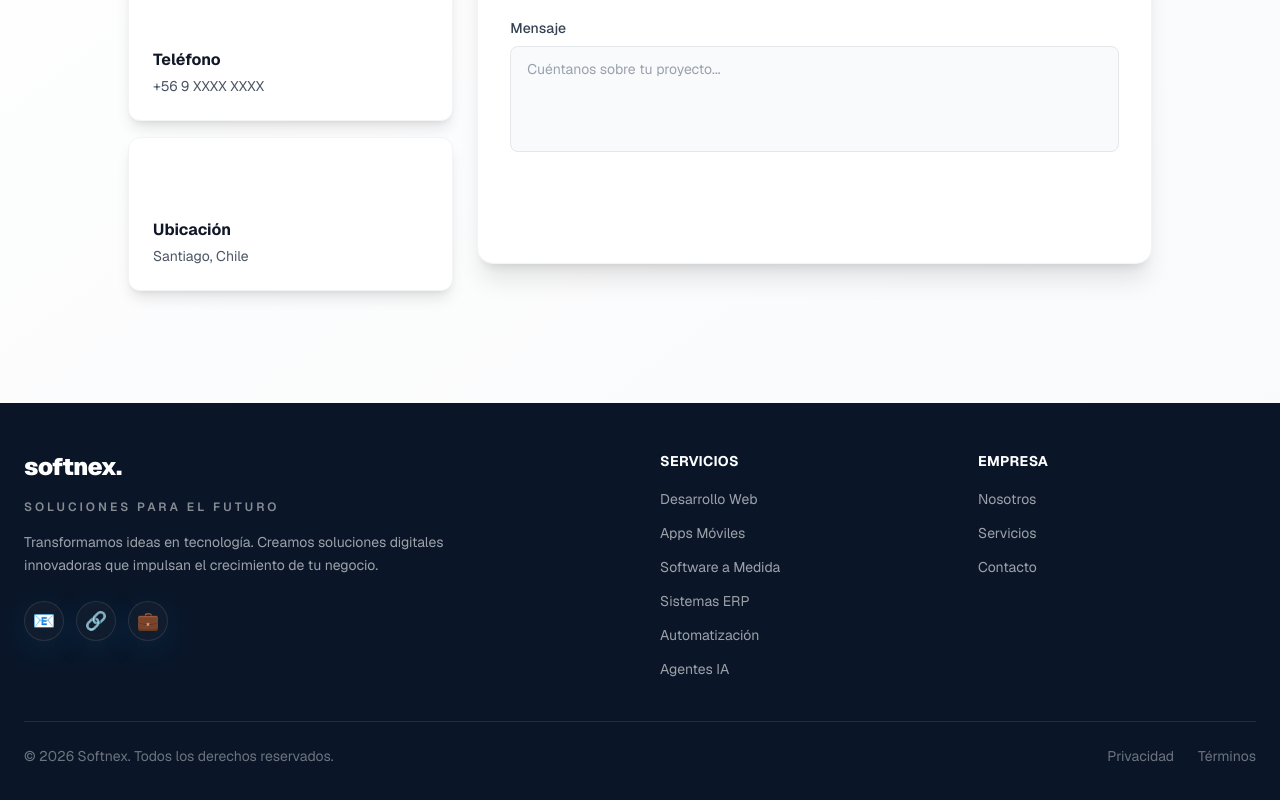
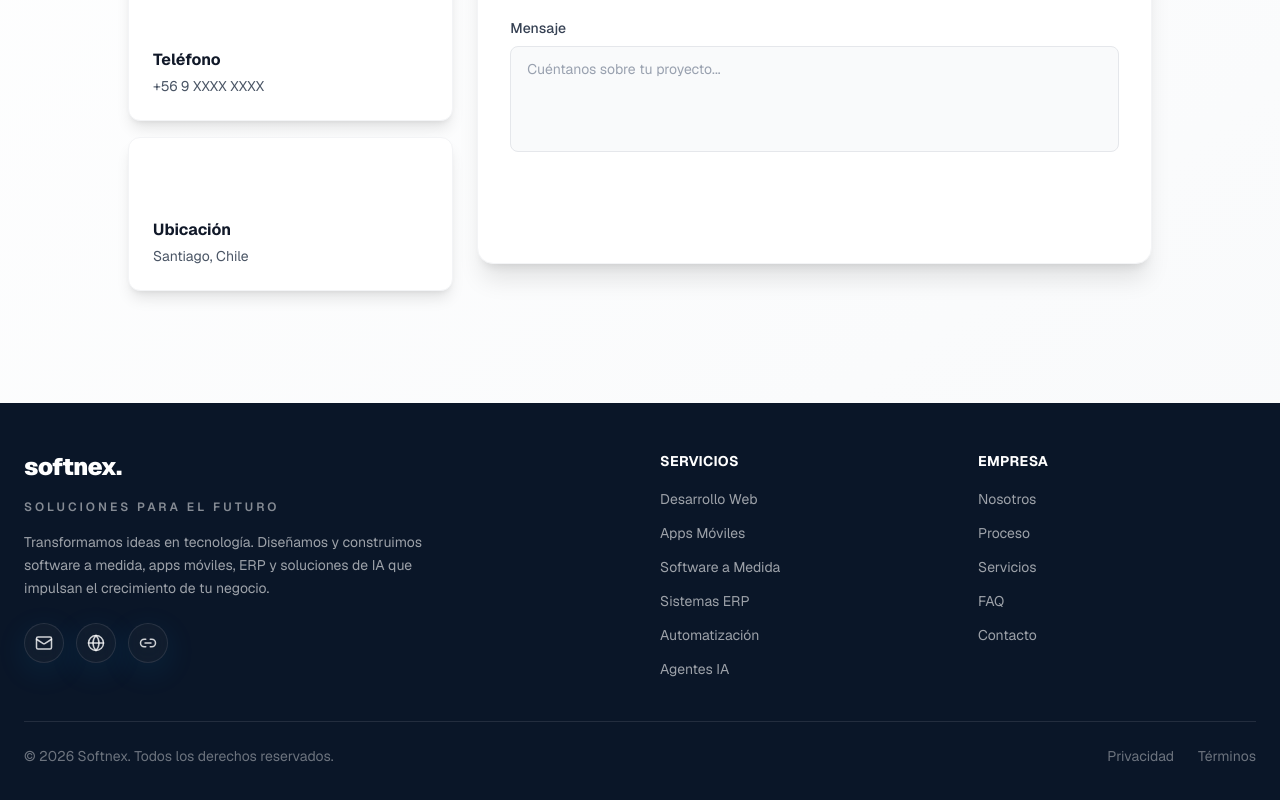
Before and after one commit to hernanazocar/softnex, a Next.js app: page / in a window 1280 px wide. Shown: the part 3430-4230 px from the top of the page. Built offline with nearby package versions, Linux system fonts and the light colour scheme.

Commit message:
feat(footer): reemplazar emojis por iconos lucide-react, agregar links a nuevas secciones

```diff
--- a/components/Footer.tsx
+++ b/components/Footer.tsx
@@ -1,5 +1,13 @@
+import { Mail, Link2, Globe } from 'lucide-react'
+
 export default function Footer() {
   const currentYear = new Date().getFullYear()
+
+  const socials = [
+    { icon: Mail, href: 'mailto:contacto@softnex.com', label: 'Email' },
+    { icon: Globe, href: '#', label: 'LinkedIn' },
+    { icon: Link2, href: '#', label: 'GitHub' },
+  ]
 
   return (
     <footer className="relative overflow-hidden bg-softnex-dark">
@@ -22,25 +30,25 @@ export default function Footer() {
               SOLUCIONES PARA EL FUTURO
             </p>
             <p className="text-white/60 text-sm leading-relaxed max-w-md">
-              Transformamos ideas en tecnología. Creamos soluciones digitales
-              innovadoras que impulsan el crecimiento de tu negocio.
+              Transformamos ideas en tecnología. Diseñamos y construimos software a medida,
+              apps móviles, ERP y soluciones de IA que impulsan el crecimiento de tu negocio.
             </p>
 
             {/* Social links */}
             <div className="flex space-x-3 pt-2">
-              {[
-                { icon: '📧', href: 'mailto:contacto@softnex.com' },
-                { icon: '🔗', href: '#' },
-                { icon: '💼', href: '#' },
-              ].map((social, index) => (
-                <a
-                  key={index}
-                  href={social.href}
-                  className="w-10 h-10 glass rounded-full flex items-center justify-center hover:scale-110 transition-all duration-300"
-                >
-                  <span className="text-lg">{social.icon}</span>
-                </a>
-              ))}
+              {socials.map((social) => {
+                const Icon = social.icon
+                return (
+                  <a
+                    key={social.label}
+                    href={social.href}
+                    aria-label={social.label}
+                    className="w-10 h-10 glass rounded-full flex items-center justify-center hover:scale-110 hover:border-softnex-blue/40 transition-all duration-300"
+                  >
+                    <Icon className="w-[18px] h-[18px] text-white/80" strokeWidth={2} />
+                  </a>
+                )
+              })}
             </div>
           </div>
 
@@ -55,8 +63,8 @@ export default function Footer() {
                 'Sistemas ERP',
                 'Automatización',
                 'Agentes IA',
-              ].map((item, index) => (
-                <li key={index}>
+              ].map((item) => (
+                <li key={item}>
                   <a
                     href="#servicios"
                     className="text-white/60 hover:text-softnex-blue text-sm transition-colors"
@@ -74,10 +82,12 @@ export default function Footer() {
             <ul className="space-y-2.5">
               {[
                 { label: 'Nosotros', href: '#nosotros' },
+                { label: 'Proceso', href: '#proceso' },
                 { label: 'Servicios', href: '#servicios' },
+                { label: 'FAQ', href: '#faq' },
                 { label: 'Contacto', href: '#contacto' },
-              ].map((item, index) => (
-                <li key={index}>
+              ].map((item) => (
+                <li key={item.label}>
                   <a
                     href={item.href}
                     className="text-white/60 hover:text-softnex-cyan text-sm transition-colors"
```
